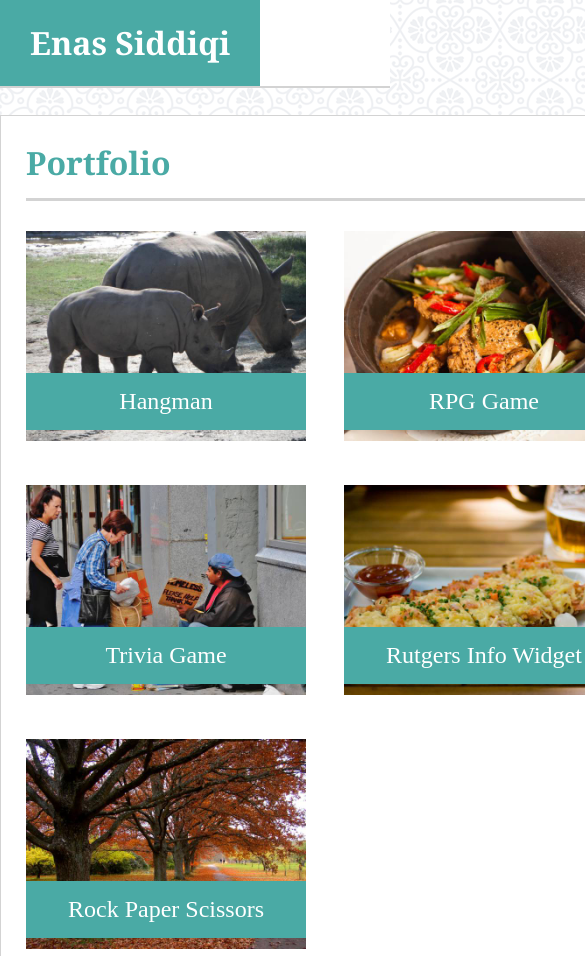
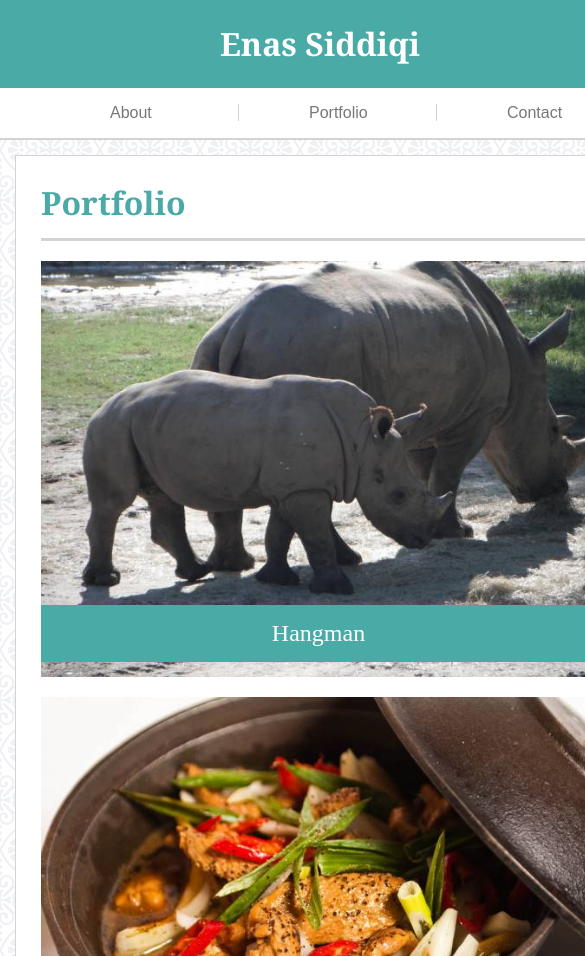
Before and after one commit to esiddi4/Responsive-Portfolio, a plain HTML site: page portfolio.html in a window 390 px wide. Shown: the top 956 px of the page, 585 px wide, since content can reach past the window. Drawn offline with Linux system fonts and the light colour scheme.

Commit message:
Completed, minus few bugs

```diff
--- a/assets/css/style.css
+++ b/assets/css/style.css
@@ -260,3 +260,112 @@ footer p {
 	color: lightgrey;
 	margin: 40px 0;
 }
+
+/*MEDIA QUERIES*/
+
+@media screen and (max-width: 980px) {
+	.container {
+		width: 860px;
+	}
+
+	#about, #portfolio, #contact {
+		width: 64%;
+	}
+
+	#connect {
+		width: 32%;
+	}
+
+	#portfolio .portfolio-img {
+		width: 500px;
+	}
+}
+
+@media screen and (max-width: 768px) {
+	.container {
+		width: 745px;
+	}
+
+	#about, #portfolio, #contact {
+		width: 100%;
+		margin-bottom: 25px;
+	}
+
+	#connect {
+		width: 100%;
+		margin-bottom: 25px;
+	}
+
+	#connect h2 {
+		text-align: left;
+	}
+
+	#portfolio .portfolio-img {
+		width: 325px;
+	}
+
+}
+
+@media screen and (max-width: 640px) {
+	html, body, header, .container {
+		width: 640px;
+		margin: 0;
+	}
+
+	#about, #portfolio, #contact, #connect {
+		float: none;
+		margin: 15px;
+		width: 95%;
+	}
+
+	#name {
+		width: 100%;
+		float: none;
+		padding: 1px 0;
+	}
+
+	header {
+		position: static;
+	}
+
+	header nav {
+		width: 100%;
+		float: none;
+		vertical-align: middle;
+}
+
+	header nav li {
+		width: 33%;
+		margin: 6px 0;
+		padding: 10px 0;
+	}
+
+	header nav ul li a{
+		text-align: center;
+		padding: 0 70px;
+	}
+
+	.profile-img {
+		float: none;
+		margin: 25px 203px 0 203px;
+	}
+
+	#about p {
+		margin: 15px 25px;
+	}
+
+	#portfolio .portfolio-img, #portfolio .portfolio-img img {
+		display: block;
+		width: 555px;
+	}
+
+	#portfolio .portfolio-img img {
+		position: relative;
+		left: 0;
+		right: 0;
+	}
+
+	footer {
+		margin: 0;
+	}
+}
--- a/portfolio.html
+++ b/portfolio.html
@@ -2,7 +2,9 @@
 <head>
 	<meta charset="utf-8">
 	<title>Enas Siddiqi</title>
-	<link rel="stylesheet" type ="text/css" href="assets/css/style.css"/></head>
+	<link rel="stylesheet" type ="text/css" href="assets/css/style.css"/>
+	<meta name="viewport" content="width=device-width, initial-scale=1.0">
+</head>
 <body>
 
 	<header>
```
Also changed, not shown: contact.html (+3 -1 lines), index.html (+3 -1 lines).
